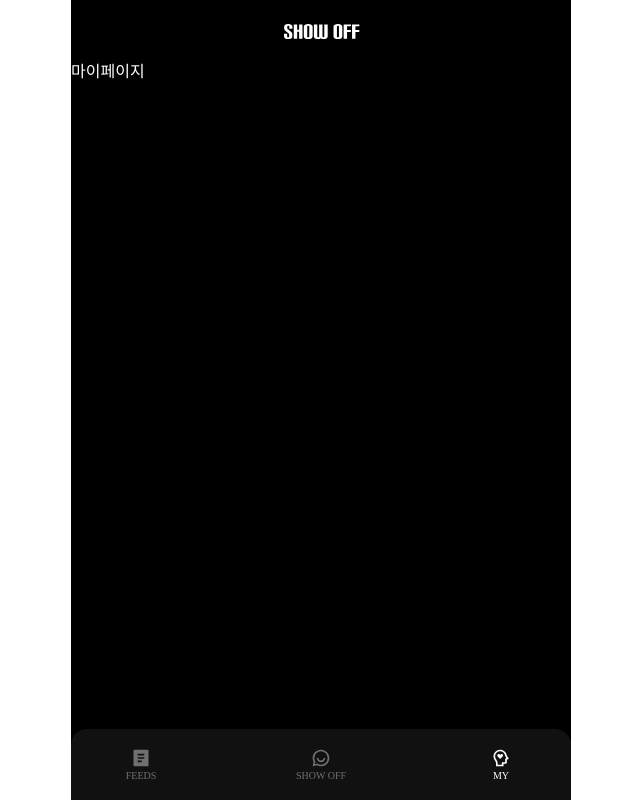
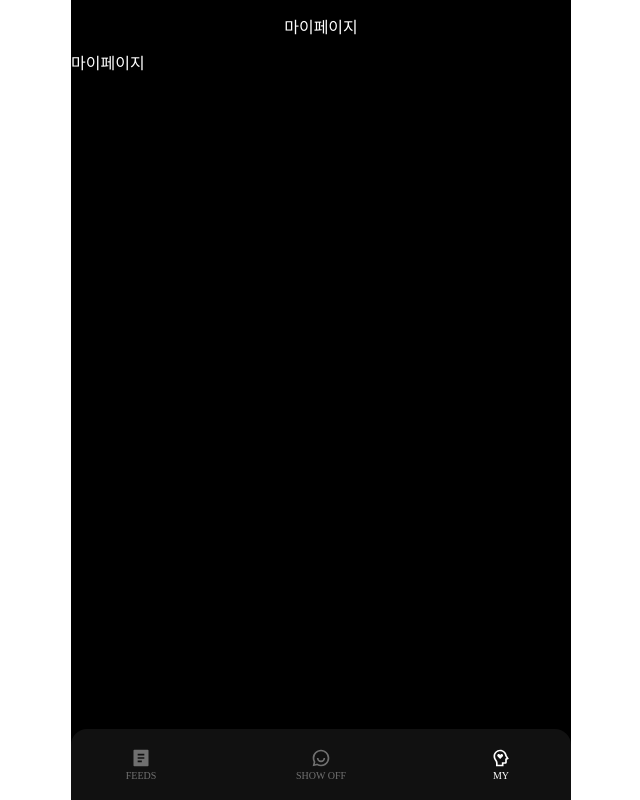
Before and after one commit to cksrlcks/showoff, a React app: page /my in a window 1280 px wide. Shown: the whole page, without its empty margins (319-959 px from the left). Built offline with nearby package versions, Linux system fonts and the light colour scheme.

Commit message:
스타일링

```diff
--- a/src/app.jsx
+++ b/src/app.jsx
@@ -6,14 +6,12 @@ import {
     Routes,
 } from "react-router-dom";
 import Feeds from "./components/feeds";
-import Header from "./components/header";
-import My from "./components/My";
+import My from "./components/my";
 import Navigation from "./components/navigation";
 import Write from "./components/write";
 const App = (props) => {
     return (
         <Router>
-            <Header />
             <div className="m_container">
                 <Routes>
                     <Route path="/" element={<Feeds />} />
--- a/src/components/feeds.jsx
+++ b/src/components/feeds.jsx
@@ -1,7 +1,13 @@
 import React from "react";
+import Header from "./header";
 
 const Feeds = () => {
-    return <div>피드페이지</div>;
+    return (
+        <>
+            <Header />
+            <div className="m_conatiner">피드페이지</div>
+        </>
+    );
 };
 
 export default Feeds;
--- a/src/components/header.jsx
+++ b/src/components/header.jsx
@@ -1,12 +1,14 @@
 import React from "react";
 import LogoImg from "../assets/img/logo.svg";
 
-const Header = () => {
+const Header = ({ title, left, right }) => {
     return (
         <header className="app_header">
+            {left && left}
             <div className="page_title">
-                <img src={LogoImg} alt="show off" />
+                {title ? title : <img src={LogoImg} alt="show off" />}
             </div>
+            {right && right}
         </header>
     );
 };
--- a/src/components/my.jsx
+++ b/src/components/my.jsx
@@ -1,7 +1,12 @@
 import React from "react";
-
+import Header from "./header";
 const My = () => {
-    return <div>마이페이지</div>;
+    return (
+        <>
+            <Header title={"마이페이지"} />
+            <div className="m_conatiner">마이페이지</div>
+        </>
+    );
 };
 
 export default My;
```
Also changed, not shown: src/components/login.jsx (added, +11 -0 lines).
